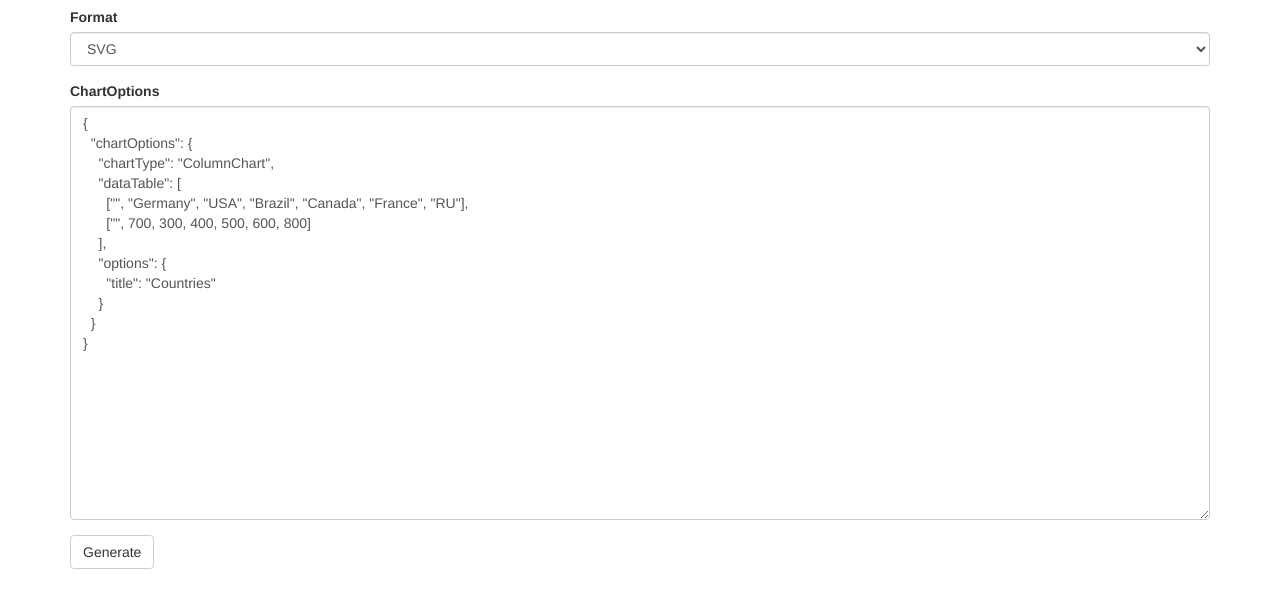
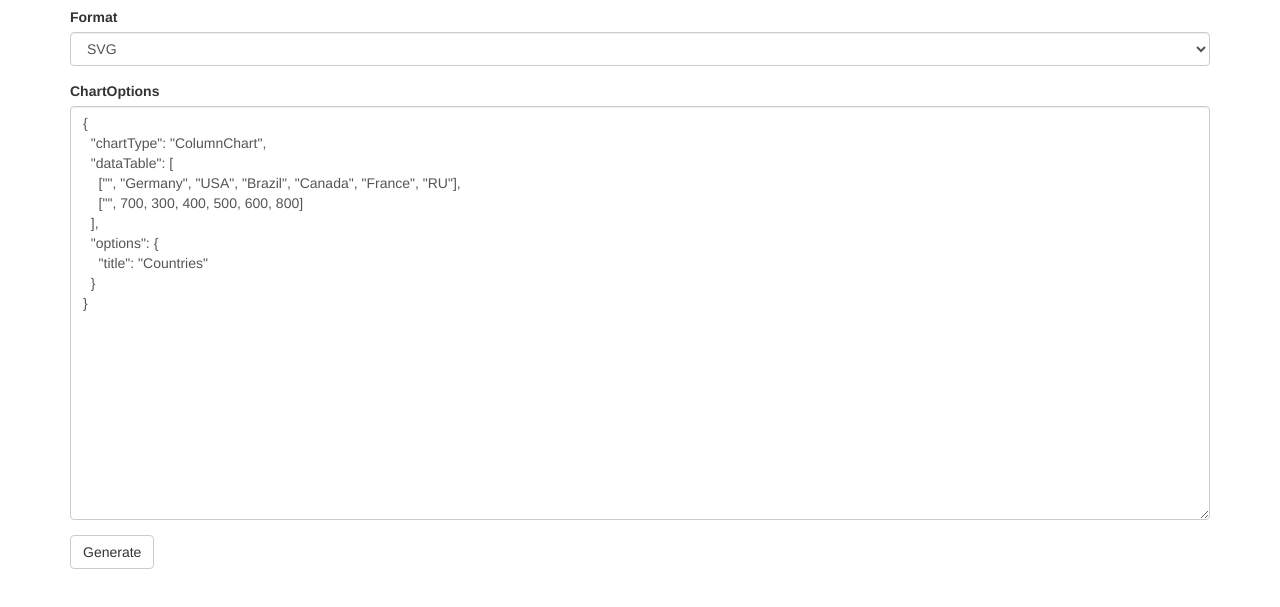
Before and after one commit to zallek/lambda-googlecharts, a plain HTML site: page index.html in a window 1280 px wide. Shown: the part 63-670 px from the top of the page. Drawn offline with nearby package versions, Linux system fonts and the light colour scheme.

Commit message:
Fix example

```diff
--- a/index.html
+++ b/index.html
@@ -32,7 +32,6 @@
           <label for="input-chartOptions" class="control-label">ChartOptions</label>
           <textarea id="input-chartOptions" class="form-control" rows="20" cols="50" >
 {
-  "chartOptions": {
   "chartType": "ColumnChart",
   "dataTable": [
     ["", "Germany", "USA", "Brazil", "Canada", "France", "RU"],
@@ -40,7 +39,6 @@
   ],
   "options": {
     "title": "Countries"
-    }
   }
 }</textarea>
         </div>
```
Also changed, not shown: 1 other file. Lines whose indentation alone changed are shown as unchanged.
